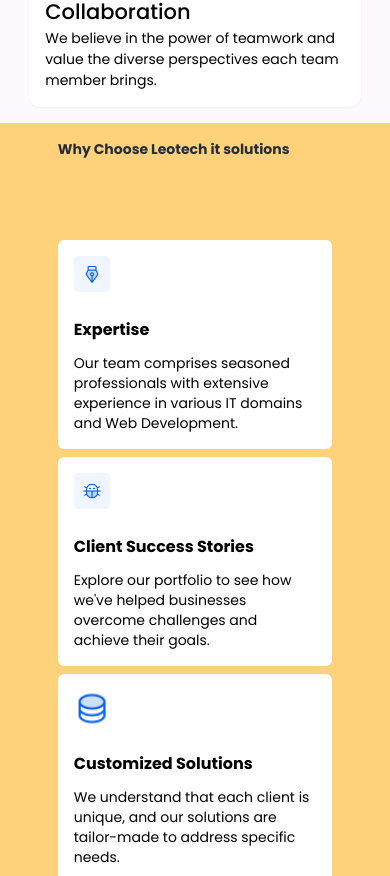
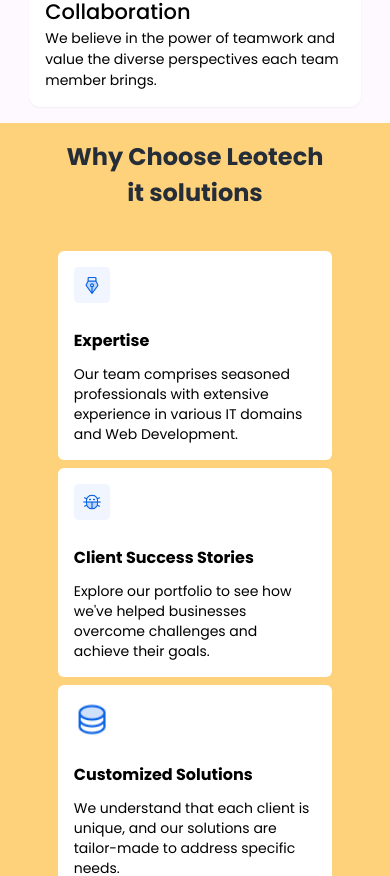
Before and after one commit to jaivikpatel2001/leotech, a React (Create React App) app: page /Chooseyellow in a window 390 px wide. Shown: the part 6189-7065 px from the top of the page. Built offline with nearby package versions, Linux system fonts and the light colour scheme.

Commit message:
design update

```diff
--- a/src/Components/Chooseyellow/Chooseyellow.css
+++ b/src/Components/Chooseyellow/Chooseyellow.css
@@ -69,8 +69,15 @@
   }
   .vectortitle {
     width: 95%;
-    font-size: 14px;
+    font-size: 24px;
     text-align: left;
+    /* z-index: 5; */
+    display: flex;
+    margin: auto;
+    text-align: center;
+  }
+  .containerwidth {
+    gap: 0.5rem;
   }
   .bottom {
     width: 100%;
--- a/src/Components/Footer/Footer.css
+++ b/src/Components/Footer/Footer.css
@@ -42,7 +42,7 @@
 }
 @media (max-width: 768px) {
   .footercontainer {
-    margin-top: 11rem;
+    margin-top: 15rem;
     background-color: #37393f;
     height: 100%;
     color: white;
```
